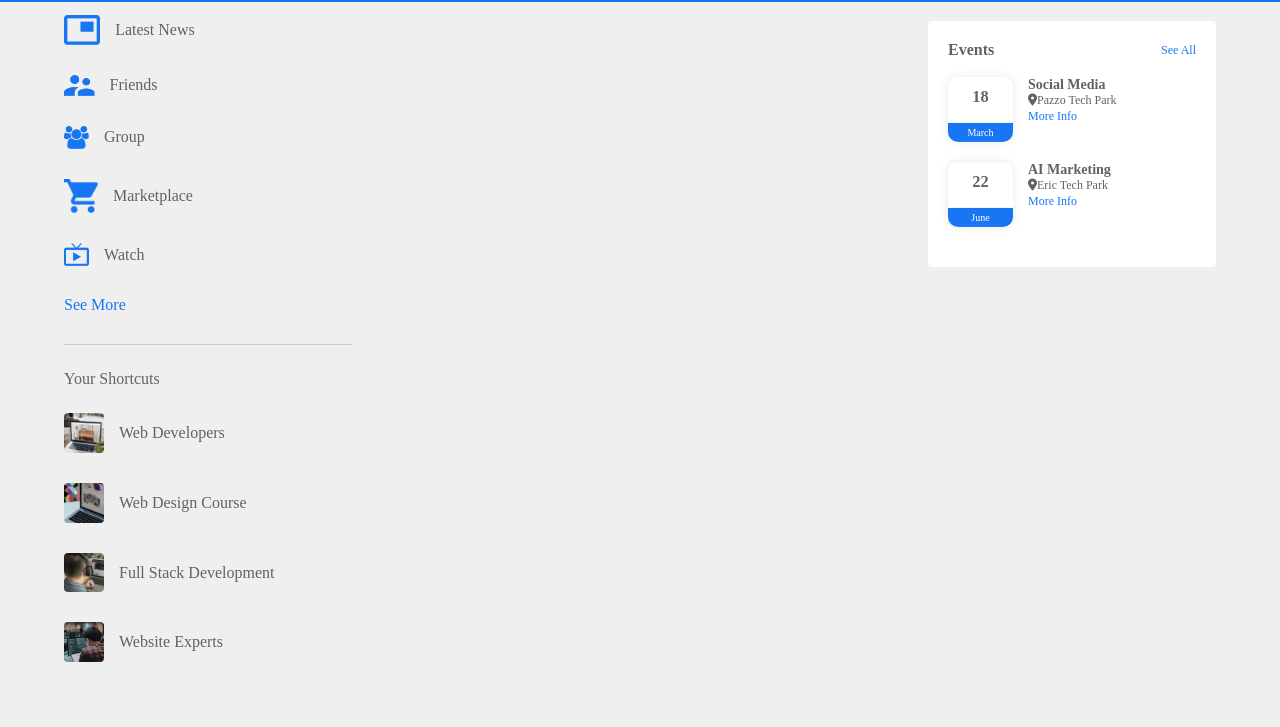
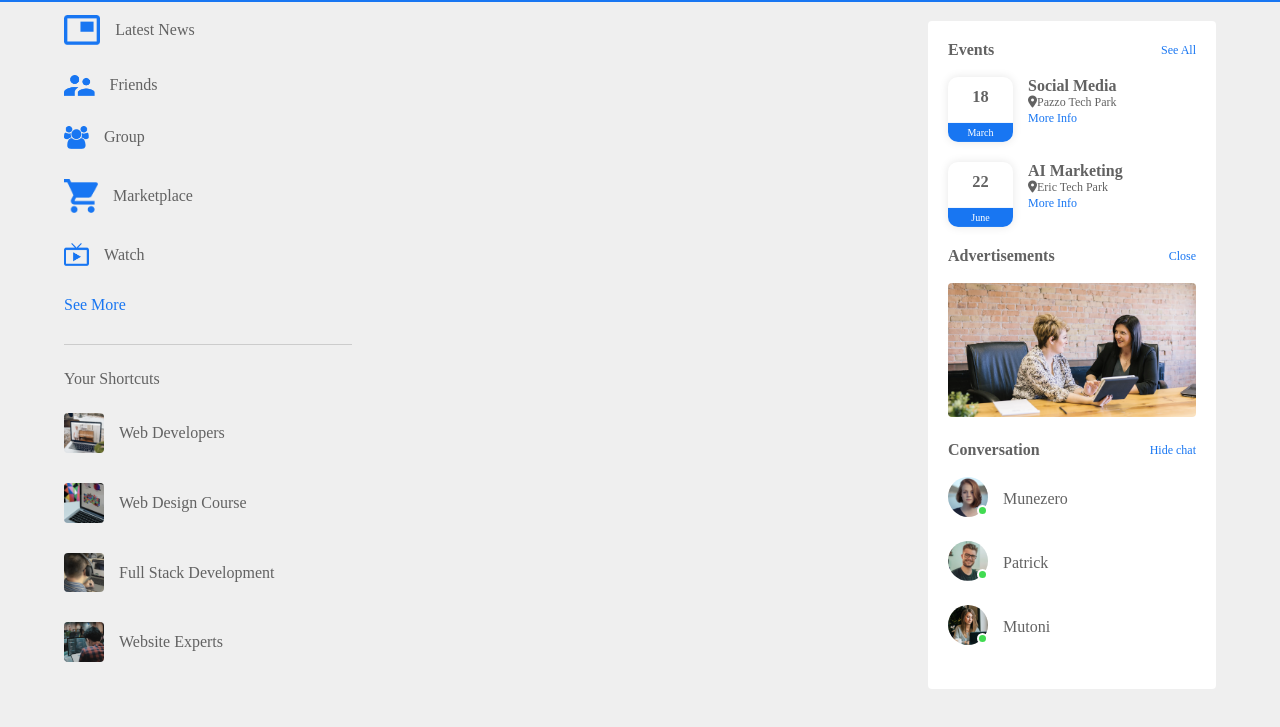
Before and after one commit to Jdamour12/Social-Book, a plain HTML site: page Index.html in a window 1280 px wide. Shown: the part 49-776 px from the top of the page. Drawn offline with Linux system fonts and the light colour scheme.

Commit message:
Last apdates from Right-Sidebar

```diff
--- a/Index.html
+++ b/Index.html
@@ -80,6 +80,36 @@
                 <a href="#">More Info</a>
             </div>
         </div>
+        <div class="sidebar-title">
+            <h4>Advertisements</h4>
+            <a href="#">Close</a>
+        </div>
+        <img src="images/advertisement.png" class="sidebar-ads">
+        <div class="sidebar-title">
+            <h4>Conversation</h4>
+            <a href="#">Hide chat</a>
+        </div>
+
+            <div class="online-list">
+                <div class="online">
+                    <img src="images/member-1.png">
+                </div>
+                <p>Munezero</p>
+            </div>
+            <div class="online-list">
+                <div class="online">
+                    <img src="images/member-2.png">
+                </div>
+                <p>Patrick</p>
+            </div>
+            <div class="online-list">
+                <div class="online">
+                    <img src="images/member-3.png">
+                </div>
+                <p>Mutoni</p>
+            </div>
+
+
     </div>
 </div>
 </body>
--- a/Styles.css
+++ b/Styles.css
@@ -139,6 +139,10 @@ nav{
     justify-content: space-between;
     margin-bottom: 18px;
 }
+.right-sidebar h4{
+    font-weight: 600px;
+    font-size: 16px;
+}
 .sidebar-title a{
     text-decoration: none;
     color: #1876f2;
@@ -180,3 +184,26 @@ nav{
     padding: 4px 0;
 
 }
+.sidebar-ads{
+    width: 100%;
+    margin-bottom: 20px;
+    border-radius: 4px;
+}
+.online-list{
+    display: flex;
+    align-items: center;
+    margin-bottom: 20px;
+}
+.online-list .online img{
+    width: 40px;
+    border-radius: 50%;
+}
+.online-list .online{
+    width: 40px;
+    border-radius: 50%;
+    margin-right: 15px;
+}
+.online-list .online::after{
+    top: unset;
+    bottom: 5px;
+}
```
